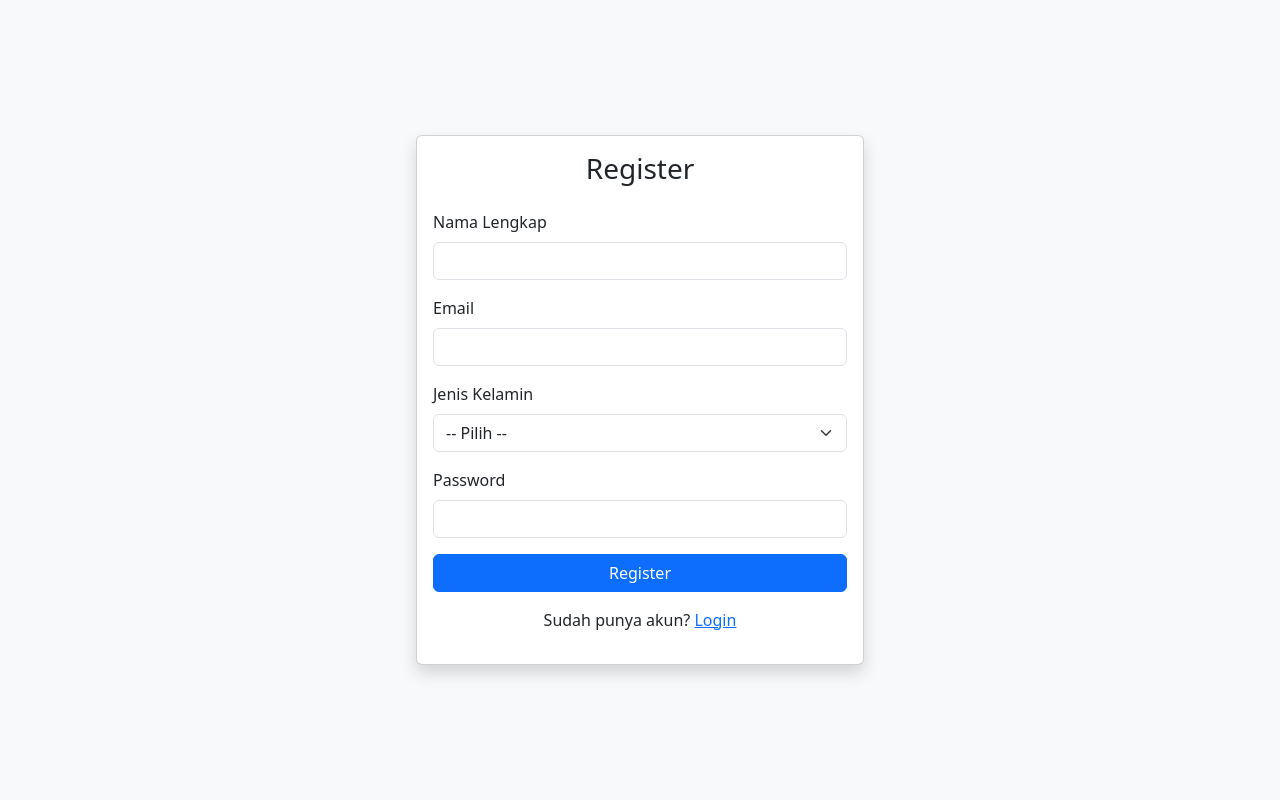
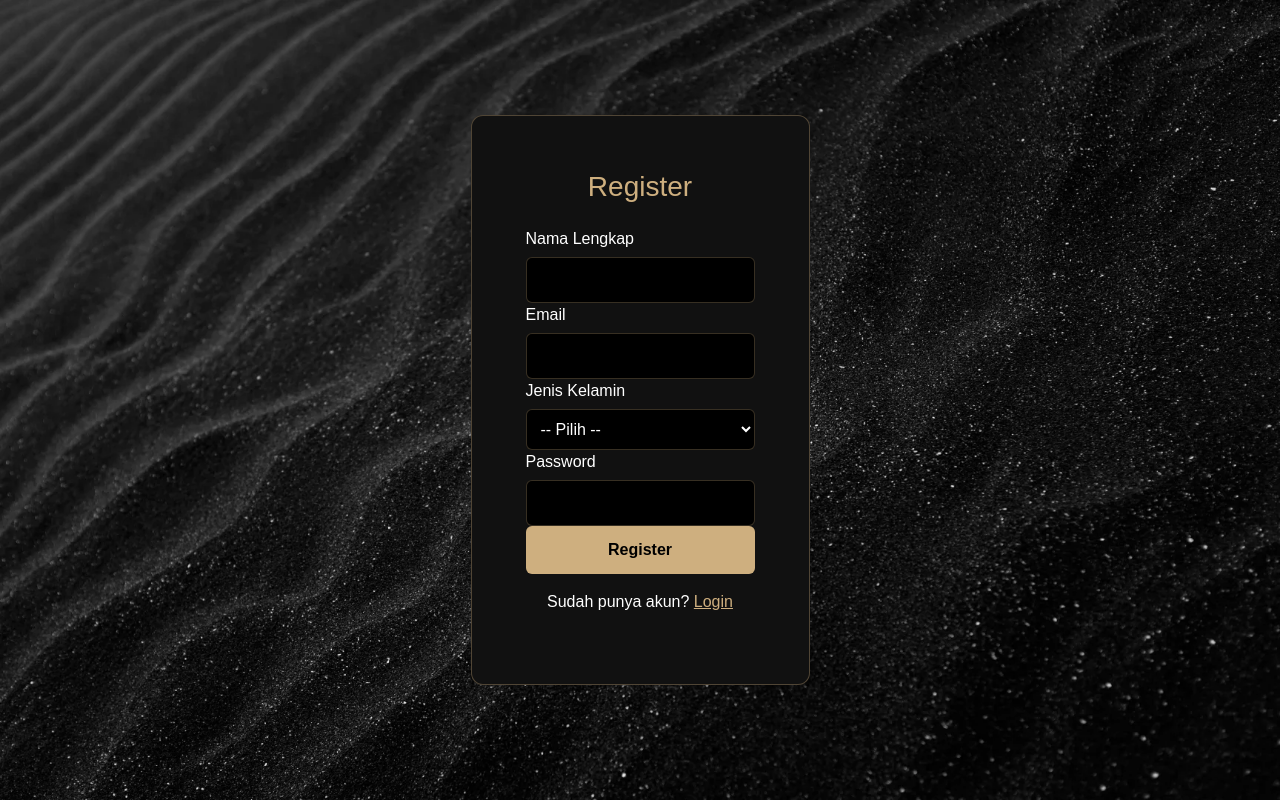
Before and after one commit to Diooo00/projek, a PHP site: page /register.php in a window 1280 px wide. Run offline with PHP 8.4, Linux system fonts and the light colour scheme.

Commit message:
login sama register update

```diff
--- a/register.php
+++ b/register.php
@@ -42,55 +42,59 @@ if ($_SERVER["REQUEST_METHOD"] === "POST") {
 <head>
     <meta charset="utf-8">
     <meta name="viewport" content="width=device-width, initial-scale=1">
-    <title>Register</title>
+    <title>Register - Barbro</title>
 
     <link href="https://cdn.jsdelivr.net/npm/bootstrap@5.3.8/dist/css/bootstrap.min.css" rel="stylesheet">
+    <link rel="stylesheet" href="style.css">
 </head>
 
-<body class="bg-light">
+<body>
 
     <div class="container d-flex justify-content-center align-items-center" style="min-height: 100vh;">
-        <div class="card shadow" style="width: 28rem;">
-            <div class="card-body">
+        <div class="profile-card" style="max-width: 400px;">
+            <div class="card-body p-4">
 
-                <h3 class="text-center mb-4">Register</h3>
+                <h3 class="text-center mb-4" style="color:#ceaf7f;">Register</h3>
 
                 <?php if (!empty($error)): ?>
-                    <div class="alert alert-danger text-center"><?= $error ?></div>
+                    <div class="alert alert-danger text-center" style="background:#330000; border-color:#ceaf7f44; color:#fff;">
+                        <?= $error ?>
+                    </div>
                 <?php endif; ?>
 
                 <form method="POST">
 
-                    <div class="mb-3">
-                        <label class="form-label">Nama Lengkap</label>
-                        <input type="text" name="nama" class="form-control" required>
+                    <div class="form-group">
+                        <label>Nama Lengkap</label>
+                        <input type="text" name="nama" required>
                     </div>
 
-                    <div class="mb-3">
-                        <label class="form-label">Email</label>
-                        <input type="email" name="email" class="form-control" required>
+                    <div class="form-group">
+                        <label>Email</label>
+                        <input type="email" name="email" required>
                     </div>
 
-                    <div class="mb-3">
-                        <label class="form-label">Jenis Kelamin</label>
-                        <select name="jenis_kelamin" class="form-select" required>
+                    <div class="form-group">
+                        <label>Jenis Kelamin</label>
+                        <select name="jenis_kelamin" required>
                             <option value="">-- Pilih --</option>
                             <option value="Laki-laki">Laki-laki</option>
                             <option value="Perempuan">Perempuan</option>
                         </select>
                     </div>
 
-                    <div class="mb-3">
-                        <label class="form-label">Password</label>
-                        <input type="password" name="password" class="form-control" required>
+                    <div class="form-group">
+                        <label>Password</label>
+                        <input type="password" name="password" required>
                     </div>
 
-                    <button class="btn btn-primary w-100">Register</button>
+                    <div class="btn-row">
+                        <button class="btn-apply w-100" type="submit">Register</button>
+                    </div>
                 </form>
 
                 <p class="text-center mt-3">
-                    Sudah punya akun?
-                    <a href="login.php">Login</a>
+                    Sudah punya akun? <a href="login.php" style="color:#ceaf7f;">Login</a>
                 </p>
 
             </div>
--- a/style.css
+++ b/style.css
@@ -574,3 +574,106 @@ html {
     border-radius: 8px;
     cursor: pointer;
 }
+
+.profile-section {
+    min-height: 100vh;
+    padding: 120px 0 60px;
+}
+.profile-card {
+    background: #111;
+    border: 1px solid #ceaf7f55;
+    border-radius: 12px;
+    padding: 30px;
+    max-width: 600px;
+    margin: auto;
+    display: flex;
+    flex-direction: column;
+    gap: 25px;
+}
+
+.profile-top {
+    display: flex;
+    gap: 20px;
+    align-items: center;
+}
+
+.profile-pic-box {
+    width: 120px;
+    height: 120px;
+    border-radius: 15px;
+    overflow: hidden;
+    border: 2px solid #ceaf7f44;
+    position: relative;
+    cursor: pointer;
+    transition: 0.3s;
+}
+
+.profile-pic-box:hover {
+    transform: scale(1.05);
+    border-color: #ceaf7f;
+}
+
+.profile-pic-box img {
+    width: 100%;
+    height: 100%;
+    object-fit: cover;
+}
+
+.form-group {
+    display: flex;
+    flex-direction: column;
+    gap: 6px;
+}
+
+.form-group input,
+.form-group select {
+    padding: 10px;
+    background: #000;
+    border: 1px solid #ceaf7f44;
+    color: #fff;
+    border-radius: 6px;
+}
+
+.btn-row {
+    display: flex;
+    gap: 10px;
+}
+
+.btn-apply {
+    flex: 1;
+    background: #ceaf7f;
+    border: none;
+    color: #000;
+    padding: 12px;
+    border-radius: 6px;
+    cursor: pointer;
+    font-weight: 600;
+    transition: 0.3s;
+}
+
+.btn-cancel {
+    flex: 1;
+    background: transparent;
+    border: 1px solid #ceaf7f;
+    color: #ceaf7f;
+    padding: 12px;
+    border-radius: 6px;
+    cursor: pointer;
+    transition: 0.3s;
+}
+.btn-cancel:hover { background:#ceaf7f22; }
+
+.change-btn {
+    margin-top: 8px;
+    background: transparent;
+    color: #ceaf7f;
+    border: 1px solid #ceaf7f;
+    padding: 6px 12px;
+    border-radius: 6px;
+    cursor: pointer;
+    transition: 0.25s;
+}
+.change-btn:hover {
+    background: #ceaf7f;
+    color: #000;
+}
```
Also changed, not shown: login.php (+17 -16 lines), profile.php (+0 -105 lines).
